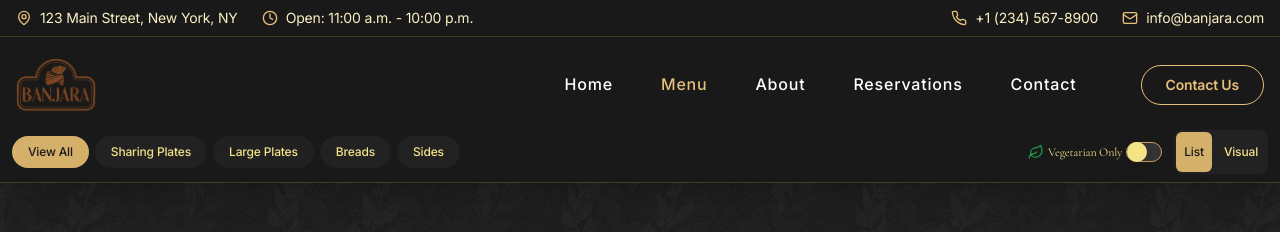
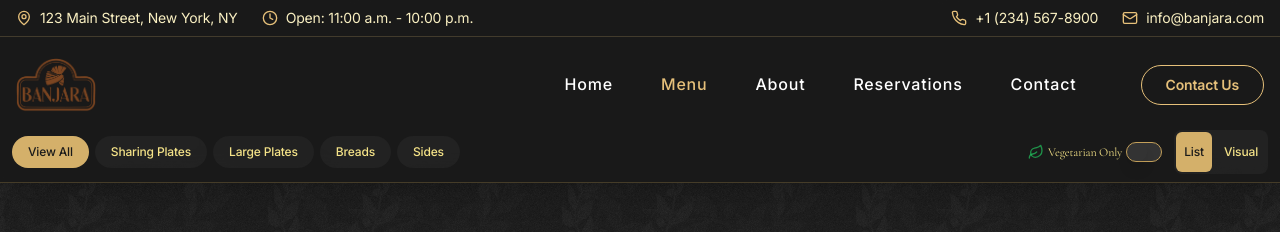
Before and after one commit to Deyaa360/Banjara-3.0, a Next.js app: page /menu in a window 1280 px wide. Shown: the top 232 px of the page. Built offline with nearby package versions, Linux system fonts and the light colour scheme; a web font is replaced by a local one.

Commit message:
Use standard shadcn/ui toggle switch for vegetarian filter on menu page

```diff
--- a/src/app/menu/page.tsx
+++ b/src/app/menu/page.tsx
@@ -698,15 +698,7 @@ export default function MenuPage() {
                 <Switch
                   checked={switchToggled}
                   onCheckedChange={setSwitchToggled}
-                  className={`h-4 w-7 border data-[state=checked]:bg-green-500/80 data-[state=unchecked]:bg-charcoal-700 ${
-                    switchToggled ? 'border-green-400' : 'border-gold-600'
-                  }`}
-                  style={{
-                    boxShadow: 'none',
-                    outline: 'none',
-                    minHeight: '1rem',
-                    minWidth: '1.75rem'
-                  }}
+                  className="" // Remove custom sizing and classes for standard look
                 />
               </div>
 
--- a/src/components/ui/switch.tsx
+++ b/src/components/ui/switch.tsx
@@ -11,7 +11,7 @@ const Switch = React.forwardRef<
 >(({ className, ...props }, ref) => (
   <SwitchPrimitives.Root
     className={cn(
-      "peer inline-flex h-6 w-11 shrink-0 cursor-pointer items-center rounded-full border-2 border-transparent transition-colors focus-visible:outline-none focus-visible:ring-2 focus-visible:ring-green-500 focus-visible:ring-offset-2 focus-visible:ring-offset-charcoal-900 disabled:cursor-not-allowed disabled:opacity-50 data-[state=checked]:bg-green-500 data-[state=unchecked]:bg-charcoal-700",
+      "peer inline-flex h-6 w-11 shrink-0 cursor-pointer items-center rounded-full border-2 border-transparent transition-colors focus-visible:outline-none focus-visible:ring-2 focus-visible:ring-ring focus-visible:ring-offset-2 focus-visible:ring-offset-background disabled:cursor-not-allowed disabled:opacity-50 data-[state=checked]:bg-primary data-[state=unchecked]:bg-input",
       className
     )}
     {...props}
@@ -19,7 +19,7 @@ const Switch = React.forwardRef<
   >
     <SwitchPrimitives.Thumb
       className={cn(
-        "pointer-events-none block h-5 w-5 rounded-full bg-gold-300 shadow-lg ring-0 transition-transform data-[state=checked]:translate-x-5 data-[state=unchecked]:translate-x-0"
+        "pointer-events-none block h-5 w-5 rounded-full bg-background shadow-lg ring-0 transition-transform data-[state=checked]:translate-x-5 data-[state=unchecked]:translate-x-0"
       )}
     />
   </SwitchPrimitives.Root>
```
